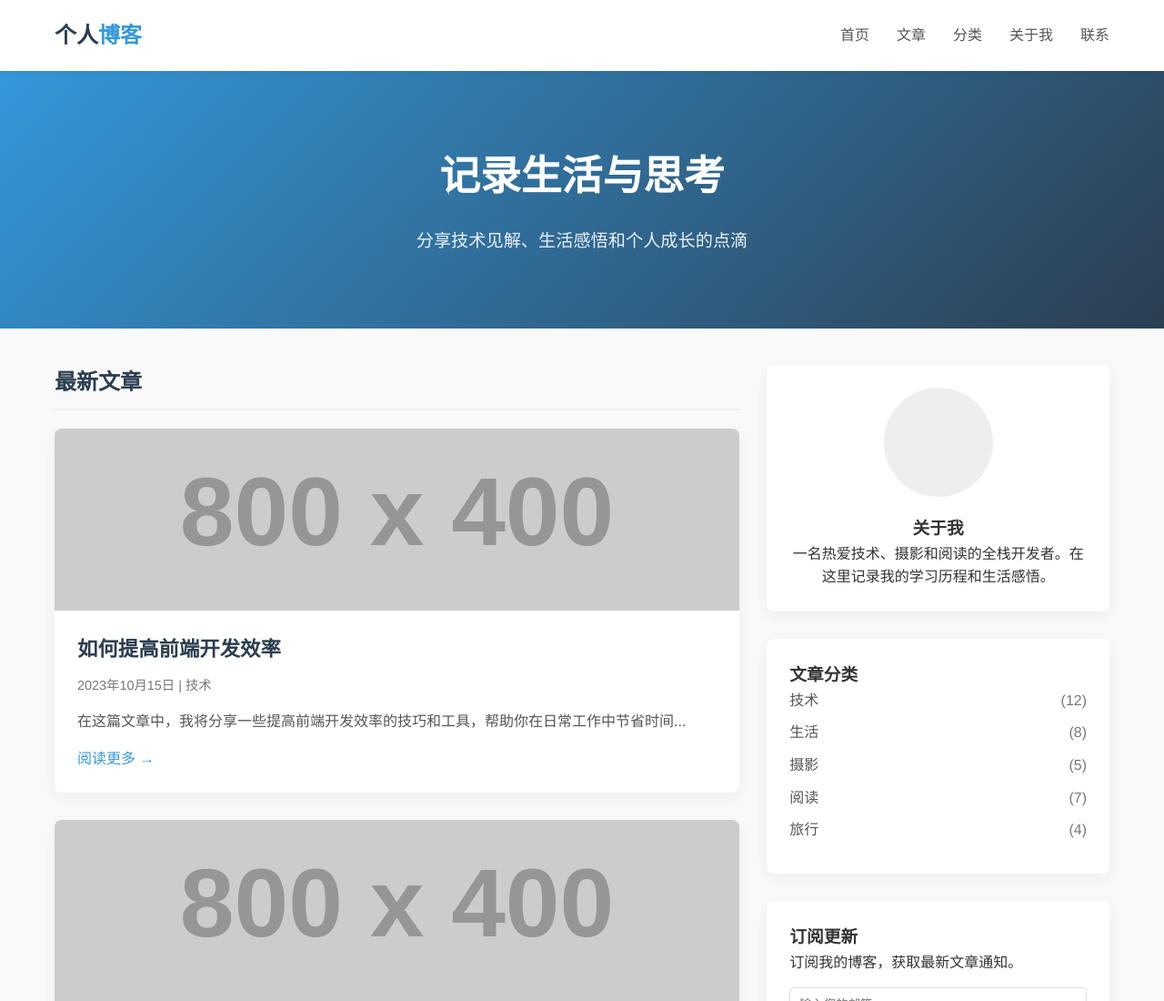
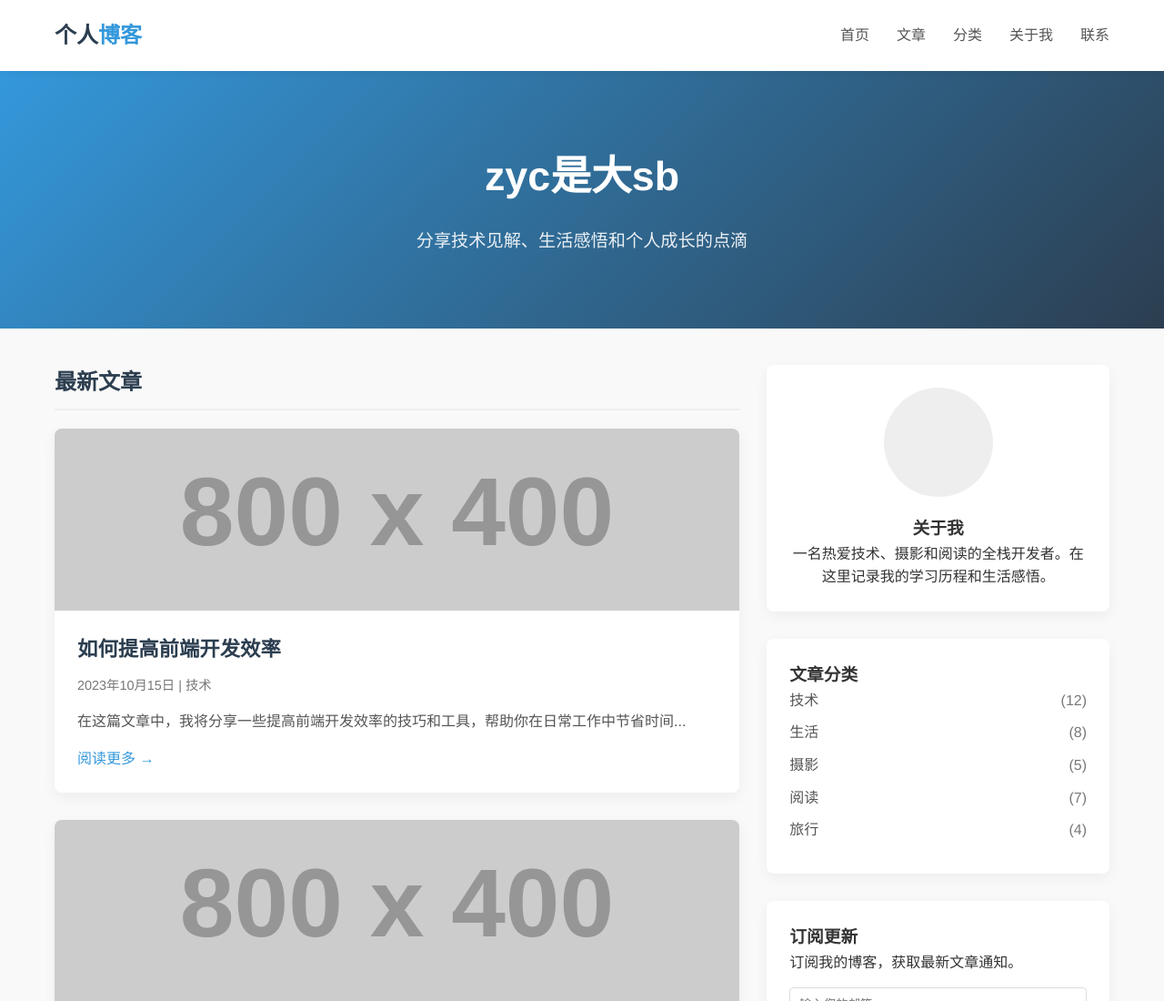
Before and after one commit to Zephyr1ng/zephyr1ng.github.io, a plain HTML site: page index.html in a window 1280 px wide. Shown: the top 1100 px of the page at 91% size. Drawn offline with Linux system fonts and the light colour scheme; placeholder pictures from the web are drawn by us.

Commit message:
Update index.html

```diff
--- a/index.html
+++ b/index.html
@@ -308,7 +308,7 @@
     <!-- 横幅 -->
     <section class="banner">
         <div class="container">
-            <h1>记录生活与思考</h1>
+            <h1>zyc是大sb</h1>
             <p>分享技术见解、生活感悟和个人成长的点滴</p>
         </div>
     </section>
```
